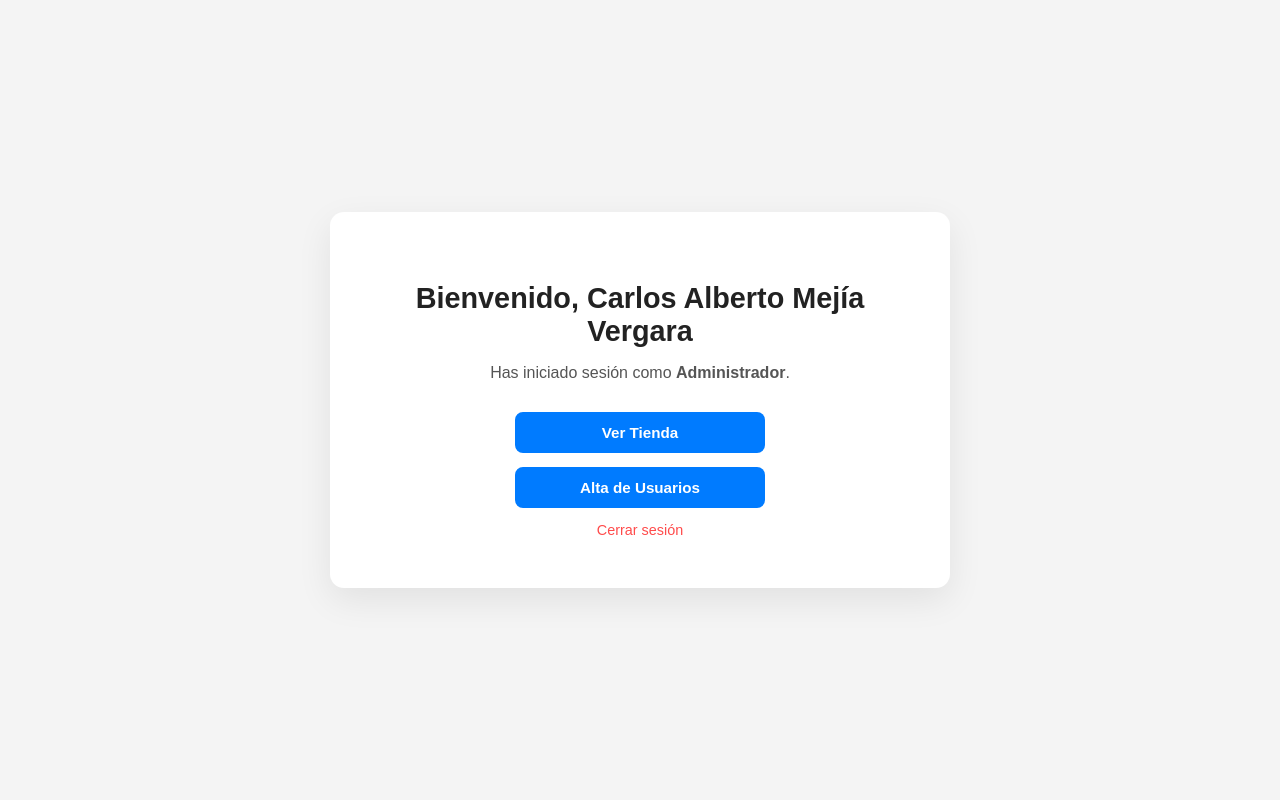
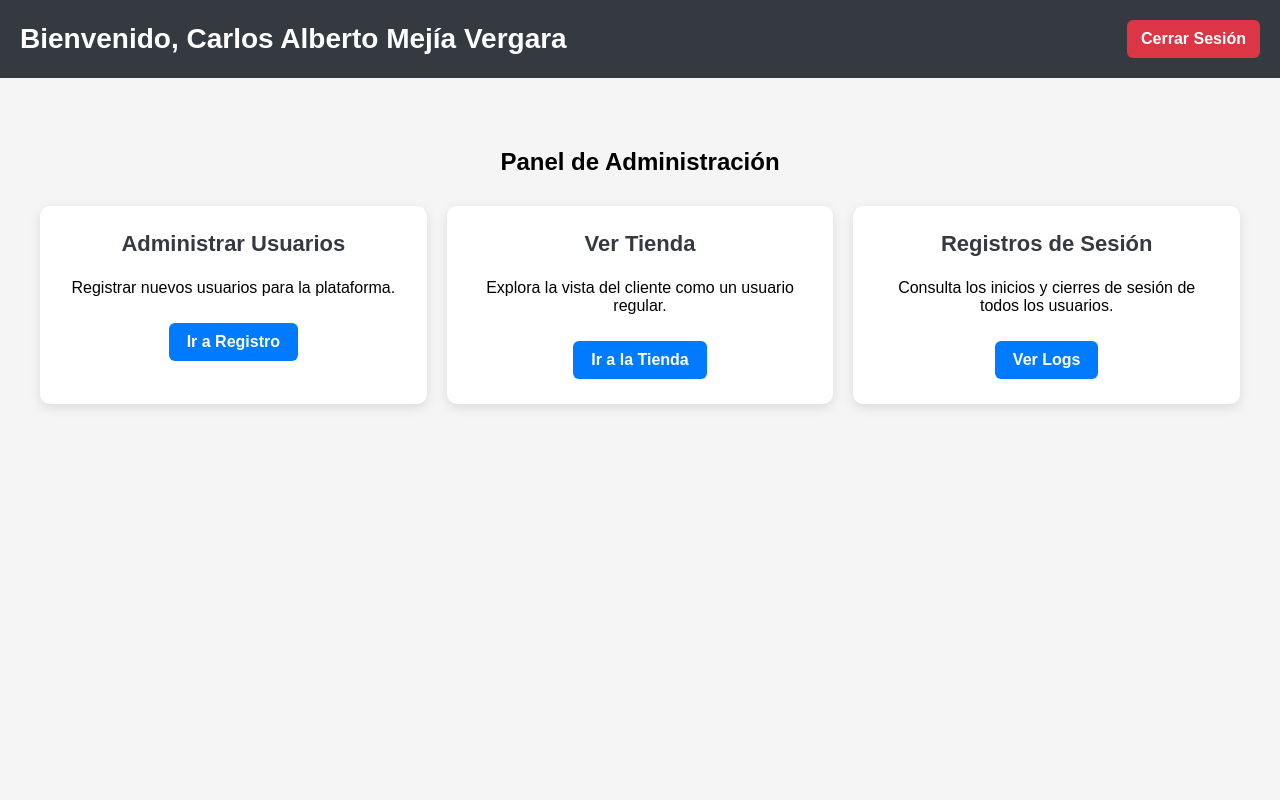
Before and after one commit to neeem111/hoteles, a PHP site: page /Admin/index.php in a window 1280 px wide. Run offline with PHP 8.4, Linux system fonts and the light colour scheme; a user stored in the database is signed in.

Commit message:
Agregu[e log de sesiones y un dashboard a Admin

```diff
--- a/Admin/index.php
+++ b/Admin/index.php
@@ -3,7 +3,7 @@ session_start();
 
 // Solo permite acceso a administradores
 if (!isset($_SESSION['user_id']) || strcasecmp($_SESSION['user_role'], 'Administrador') !== 0) {
-    header("Location: ../login.php?error=Acceso+solo+para+administradores");
+    header("Location: ../login.php");
     exit();
 }
 
@@ -15,18 +15,120 @@ $nombre = htmlspecialchars($_SESSION['user_name']);
 <head>
     <meta charset="UTF-8">
     <title>Panel de Administración</title>
-    <link rel="stylesheet" href="../styleCarlos.css">
+
+    <style>
+        body {
+            font-family: Arial, sans-serif;
+            margin: 0;
+            background-color: #f5f5f5;
+        }
+
+        .header {
+            background-color: #343a40;
+            padding: 20px;
+            color: white;
+            display: flex;
+            justify-content: space-between;
+            align-items: center;
+        }
+
+        .header h1 {
+            margin: 0;
+            font-size: 28px;
+        }
+
+        .logout-btn {
+            background-color: #dc3545;
+            color: white;
+            padding: 10px 14px;
+            text-decoration: none;
+            border-radius: 6px;
+            font-weight: bold;
+        }
+
+        .container {
+            max-width: 1200px;
+            margin: 30px auto;
+            padding: 20px;
+        }
+
+        .cards {
+            display: grid;
+            grid-template-columns: repeat(auto-fit, minmax(280px, 1fr));
+            gap: 20px;
+        }
+
+        .card {
+            background: white;
+            padding: 25px;
+            border-radius: 10px;
+            box-shadow: 0 4px 12px rgba(0,0,0,0.1);
+            text-align: center;
+            transition: transform 0.3s;
+        }
+
+        .card:hover {
+            transform: translateY(-6px);
+        }
+
+        .card h3 {
+            margin-top: 0;
+            font-size: 22px;
+            color: #343a40;
+        }
+
+        .card a {
+            display: inline-block;
+            background-color: #007bff;
+            color: white;
+            padding: 10px 18px;
+            margin-top: 10px;
+            text-decoration: none;
+            border-radius: 6px;
+            font-weight: bold;
+        }
+
+        .card a:hover {
+            background-color: #0056b3;
+        }
+
+    </style>
 </head>
 <body>
-    <div class="admin-card">
-        <h1>Bienvenido, <?php echo $nombre; ?></h1>
-        <p>Has iniciado sesión como <strong>Administrador</strong>.</p>
 
-        <div class="admin-buttons">
-            <a href="../Cliente/index.php" class="btn-primary">Ver Tienda</a>
-            <a href="register.php" class="btn-primary">Alta de Usuarios</a>
-            <a href="../logout.php" class="btn-logout">Cerrar sesión</a>
+<div class="header">
+    <h1>Bienvenido, <?= $nombre ?></h1>
+    <a href="../logout.php" class="logout-btn">Cerrar Sesión</a>
+</div>
+
+<div class="container">
+    <h2 style="text-align:center; margin-bottom: 30px;">Panel de Administración</h2>
+
+    <div class="cards">
+
+        <div class="card">
+            <h3>Administrar Usuarios</h3>
+            <p>Registrar nuevos usuarios para la plataforma.</p>
+            <a href="register.php">Ir a Registro</a>
         </div>
+
+        <div class="card">
+            <h3>Ver Tienda</h3>
+            <p>Explora la vista del cliente como un usuario regular.</p>
+            <a href="../Cliente/index.php">Ir a la Tienda</a>
+        </div>
+
+        <div class="card">
+            <h3>Registros de Sesión</h3>
+            <p>Consulta los inicios y cierres de sesión de todos los usuarios.</p>
+            <a href="logs.php">Ver Logs</a>
+        </div>
+
     </div>
+</div>
+
+<!-- Mantener sesión activa -->
+<script src="../keepalive.js"></script>
+
 </body>
 </html>
--- a/Admin/register.php
+++ b/Admin/register.php
@@ -258,6 +258,6 @@ if (isset($_SESSION['admin_gate']) && $_SESSION['admin_gate'] === true) {
     </div>
 
 <?php endif; ?>
-
+<script src="../keepalive.js"></script>
 </body>
 </html>
--- a/Cliente/index.php
+++ b/Cliente/index.php
@@ -217,7 +217,7 @@ $conn->close();
         font-size: 0.9em;
         font-weight: 600;">
 
-        <a href="login.php"
+        <a href="../login.php"
             style="
                 background: #28a745;
                 color: white;
--- /dev/null
+++ b/keepalive.js
@@ -0,0 +1,30 @@
+// Duración en milisegundos para comprobar actividad
+const PING_INTERVAL = 30000; // 30 segundos
+
+// Marca que esta pestaña está activa
+localStorage.setItem("lastActive", Date.now());
+
+// Aviso cuando el usuario cambia entre pestañas
+window.addEventListener("focus", () => {
+    localStorage.setItem("lastActive", Date.now());
+});
+
+// Realiza un ping periódico al servidor:
+setInterval(() => {
+    const lastActive = parseInt(localStorage.getItem("lastActive"));
+
+    // Si ha pasado más de 40 segundos sin actividad,
+    // se considera que no hay pestañas activas
+    if (Date.now() - lastActive > 40000) {
+        // No hay pestañas activas
+        fetch("logout.php")
+            .then(() => {
+                window.location.href = "login.php";
+            });
+        return;
+    }
+
+    // Si esta pestaña está activa, enviamos ping a PHP para mantener sesión
+    fetch("session_ping.php", { cache: "no-store" });
+
+}, PING_INTERVAL);
--- /dev/null
+++ b/session_ping.php
@@ -0,0 +1,3 @@
+<?php
+session_start();
+echo "OK";
```
Also changed, not shown: Admin/logs.php (added, +122 -0 lines), login_process.php (+20 -1 lines), logout.php (+34 -0 lines).
